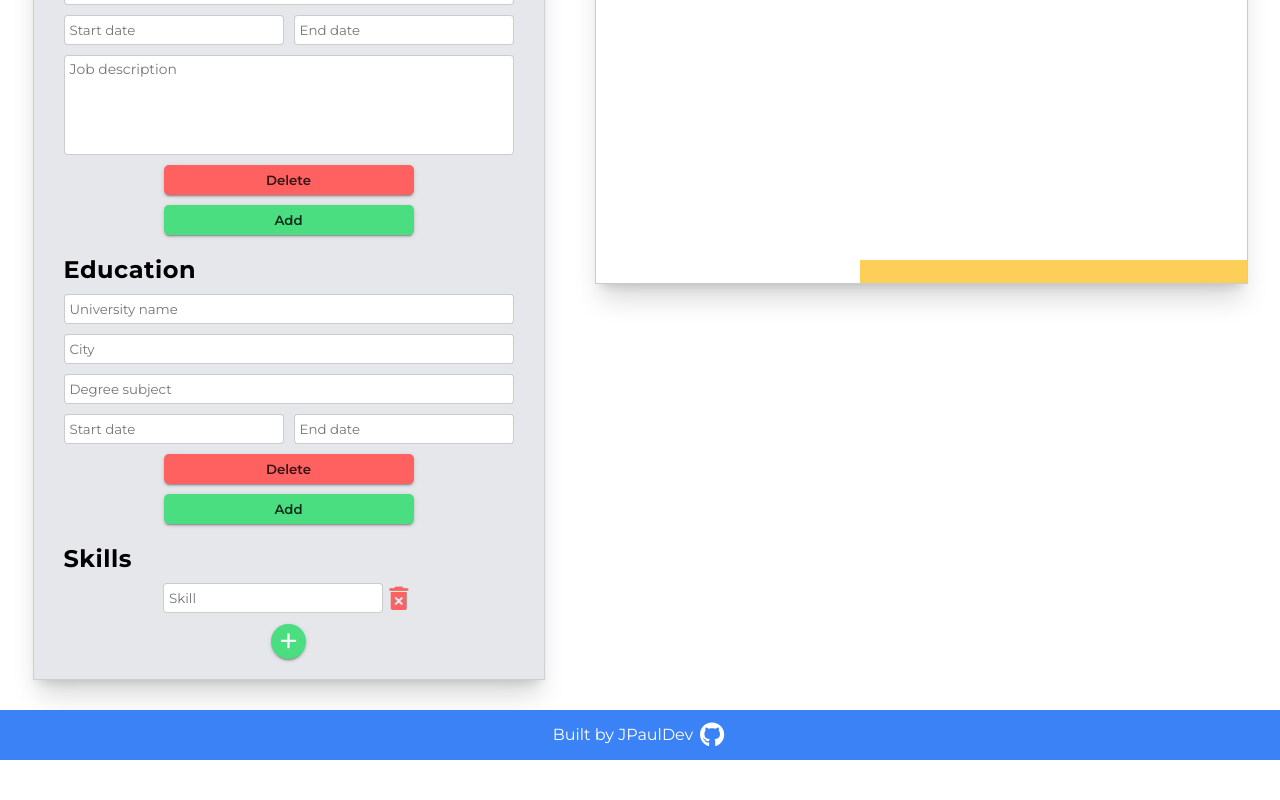
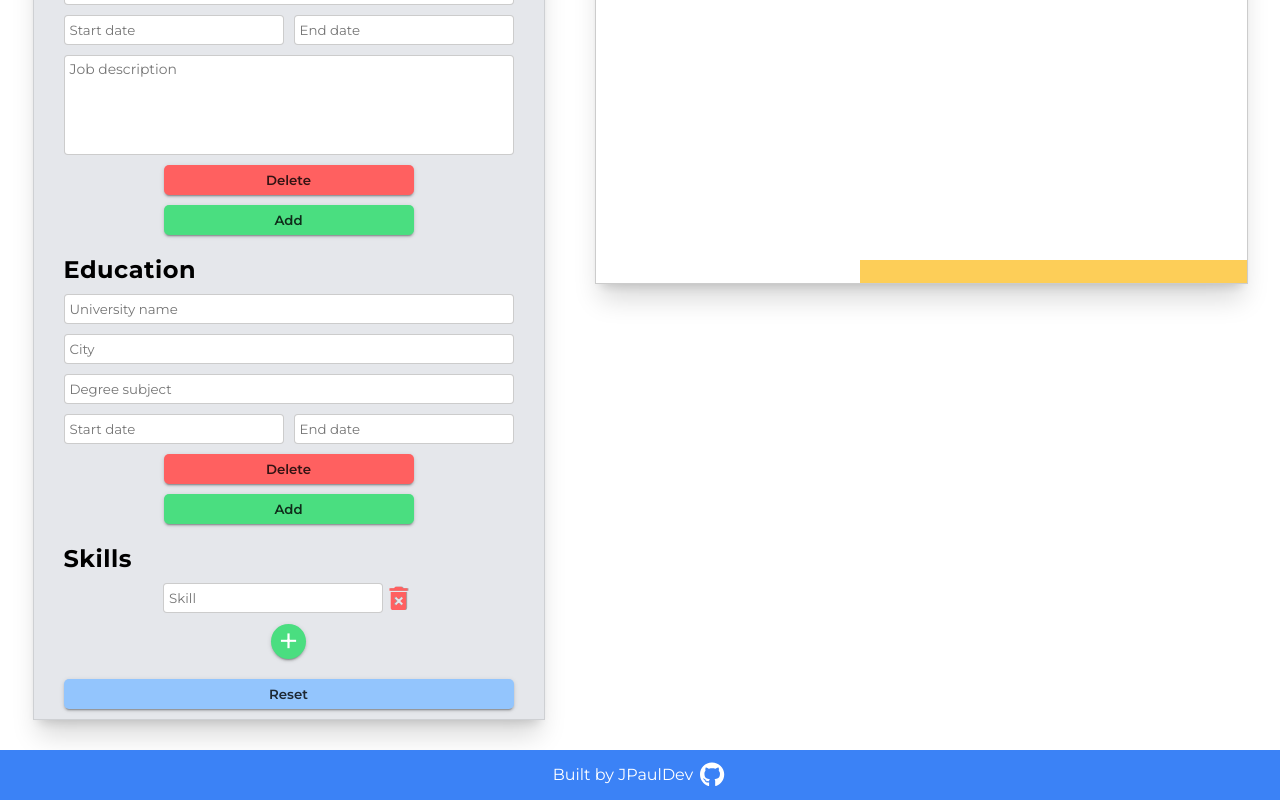
Before and after one commit to JPaulDev/cv-creator, a React (Create React App) app: page / in a window 1280 px wide. Shown: the part 773-1573 px from the top of the page. Before the commit the page ends 1533 px from the top, so only its background shows below. Built offline with nearby package versions, Linux system fonts and the light colour scheme.

Commit message:
Add ability to reset all inputs

```diff
--- a/src/components/CVPreview/Picture.js
+++ b/src/components/CVPreview/Picture.js
@@ -1,5 +1,4 @@
 import styled from 'styled-components';
-import EmptyAvatar from '../../img/empty-avatar.jpg';
 
 const Img = styled.img`
   width: 214px;
@@ -9,7 +8,7 @@ const Img = styled.img`
 function Picture(props) {
   const { photo } = props;
 
-  return <Img src={photo || EmptyAvatar} />;
+  return <Img src={photo} />;
 }
 
 export default Picture;
--- a/src/components/Form/Form.js
+++ b/src/components/Form/Form.js
@@ -4,6 +4,7 @@ import ContactInformation from './ContactInformation';
 import WorkExperience from './WorkExperience';
 import Education from './Education';
 import Skills from './Skills';
+import Button from './Button';
 
 const StyledForm = styled.form`
   display: flex;
@@ -36,6 +37,7 @@ function Form(props) {
     onAddSkill,
     onDeleteSkill,
     onPhotoChange,
+    onFormReset,
   } = props;
 
   return (
@@ -67,6 +69,13 @@ function Form(props) {
         onDeleteSkill={onDeleteSkill}
         onAddSkill={onAddSkill}
       />
+      <Button
+        buttonText="Reset"
+        title="Reset all inputs"
+        onClick={(e) => onFormReset(e)}
+        buttonColor="#93c5fd"
+        buttonHoverColor="#60a5fa"
+      />
     </StyledForm>
   );
 }
--- a/src/components/Main.js
+++ b/src/components/Main.js
@@ -3,6 +3,7 @@ import uniqid from 'uniqid';
 import styled from 'styled-components';
 import Form from './Form/Form';
 import CVPreview from './CVPreview/CVPreview';
+import EmptyAvatar from '../img/empty-avatar.jpg';
 
 const StyledMain = styled.main`
   display: flex;
@@ -13,7 +14,7 @@ const StyledMain = styled.main`
 `;
 
 function Main() {
-  const [photo, setPhoto] = useState(null);
+  const [photo, setPhoto] = useState(EmptyAvatar);
 
   const [personalDetails, setDetails] = useState({
     firstName: '',
@@ -195,6 +196,51 @@ function Main() {
     setSkills(updatedSkills);
   }
 
+  function handleFormReset(e) {
+    e.preventDefault();
+    e.target.parentNode.reset();
+
+    setPhoto(EmptyAvatar);
+    setDetails({
+      firstName: '',
+      lastName: '',
+      title: '',
+      aboutMe: '',
+    });
+    setContact({
+      phoneNumber: '',
+      email: '',
+      streetAddress: '',
+      cityName: '',
+    });
+    setExperience([
+      {
+        id: uniqid(),
+        jobTitle: '',
+        companyName: '',
+        workStart: '',
+        workEnd: '',
+        jobDescription: '',
+      },
+    ]);
+    setEducation([
+      {
+        id: uniqid(),
+        universityName: '',
+        cityName: '',
+        degreeSubject: '',
+        educationStart: '',
+        educationEnd: '',
+      },
+    ]);
+    setSkills([
+      {
+        id: uniqid(),
+        skill: '',
+      },
+    ]);
+  }
+
   return (
     <StyledMain>
       <Form
@@ -215,6 +261,7 @@ function Main() {
         onAddSkill={handleAddSkill}
         onDeleteSkill={handleDeleteSkill}
         onPhotoChange={handlePhotoChange}
+        onFormReset={handleFormReset}
       />
       <CVPreview
         photo={photo}
```
